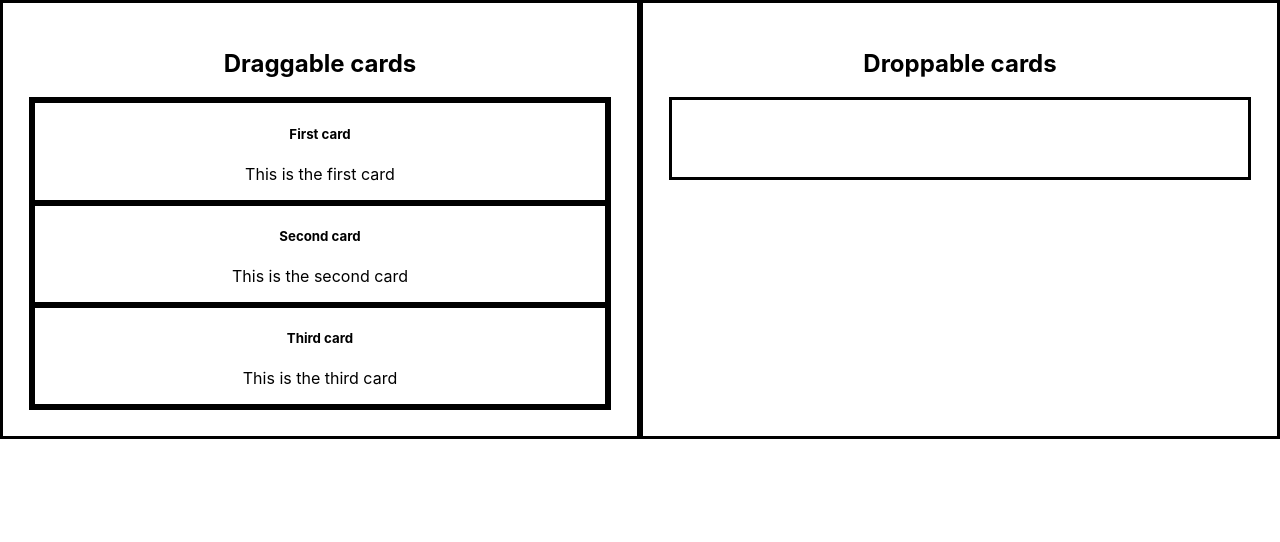
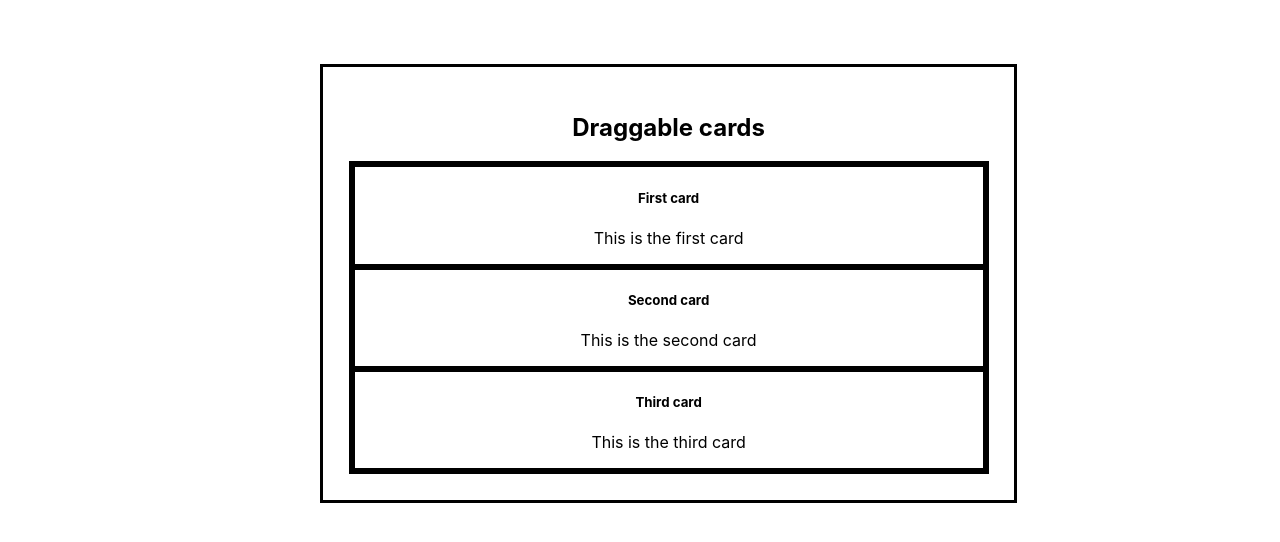
Before and after one commit to maurom88/react-dnd-example, a React (Create React App) app: page / in a window 1280 px wide. Shown: the top 542 px of the page. Built offline with nearby package versions, Linux system fonts and the light colour scheme.

Commit message:
Remove second list of cards

```diff
--- a/src/App.css
+++ b/src/App.css
@@ -22,6 +22,8 @@
 .App-section {
   width: 50%;
   border-style: solid;
+  margin-left: 25%;
+  margin-top: 5%;
   padding: 2%;
 }
 
--- a/src/App.js
+++ b/src/App.js
@@ -9,14 +9,12 @@ import "./App.css";
 
 export default function App() {
   const [draggableCards, setDraggableCards] = useState(mockDraggableCards);
-  const [droppableCards, setDroppableCards] = useState([]);
 
   return (
     <DndProvider backend={HTML5Backend}>
-    <div className="App">
-      <Section title="Draggable cards" cards={draggableCards} />
-      <Section title="Droppable cards" cards={droppableCards} />
-    </div>
+      <div className="App">
+        <Section title="Draggable cards" cards={draggableCards} />
+      </div>
     </DndProvider>
   );
 }
```
